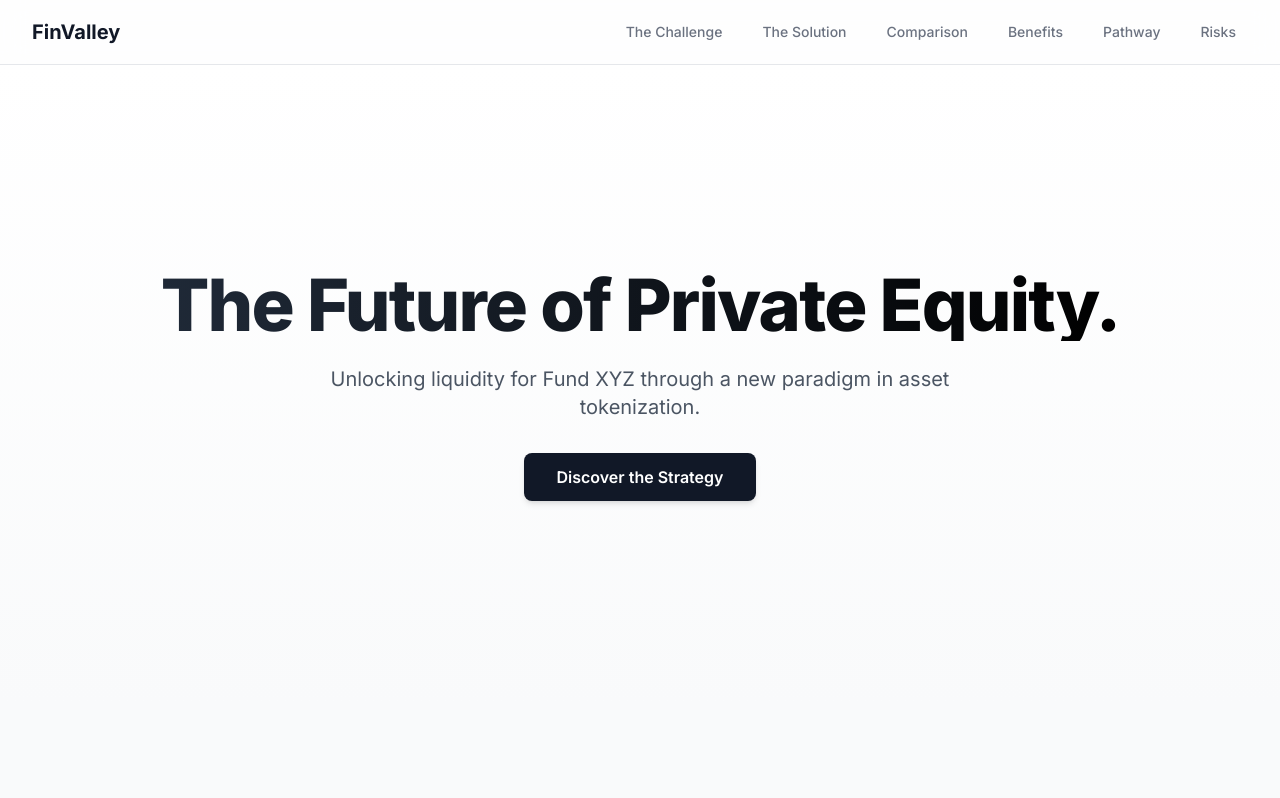
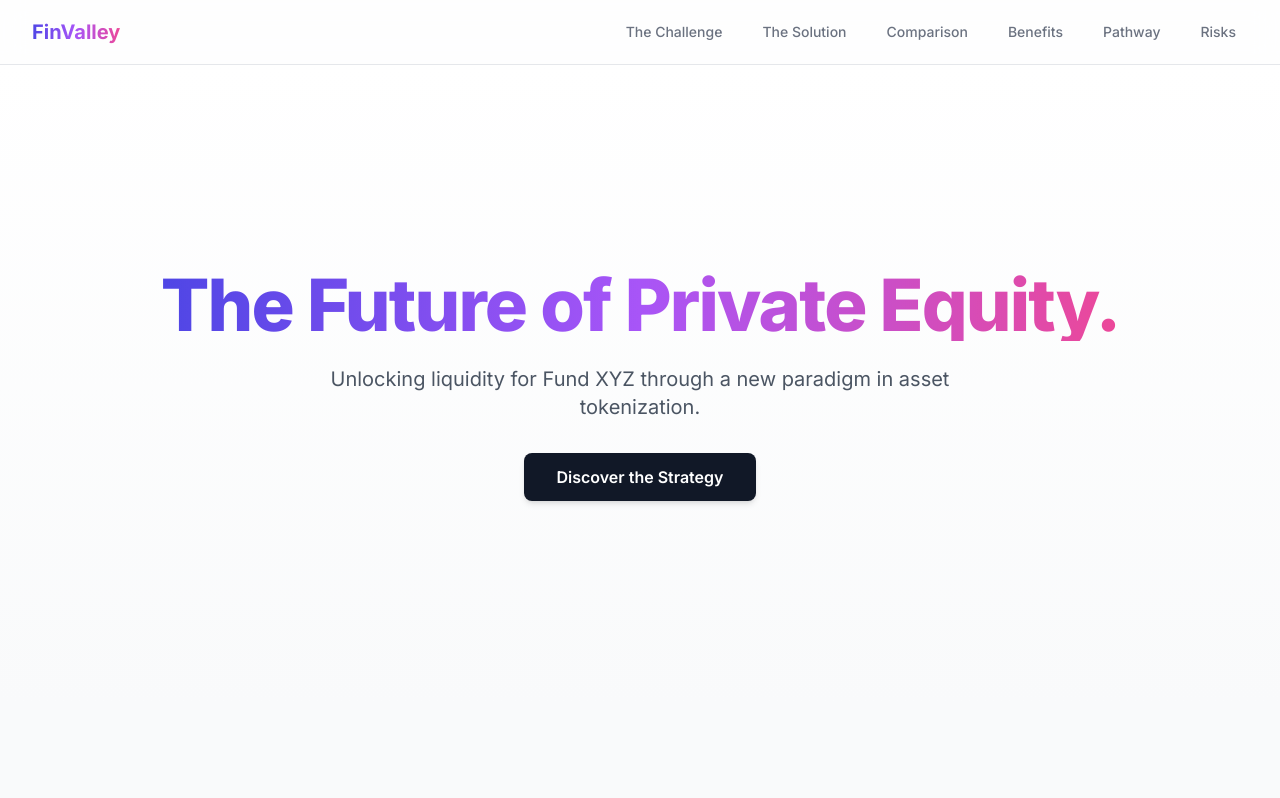
Before and after one commit to pranjalparashar1/ivpcase, a plain HTML site: page xyz.html in a window 1280 px wide. Shown: the top 798 px of the page. Drawn offline with nearby package versions, Linux system fonts and the light colour scheme.

Commit message:
Update xyz.html

```diff
--- a/xyz.html
+++ b/xyz.html
@@ -17,9 +17,12 @@
             -moz-osx-font-smoothing: grayscale;
         }
         .gradient-text {
-            background: linear-gradient(90deg, #1f2937, #000000);
+            background: linear-gradient(90deg, #4f46e5, #a855f7, #ec4899);
             -webkit-background-clip: text;
+            background-clip: text;
             -webkit-text-fill-color: transparent;
+            color: transparent;
+            display: inline-block;
         }
         .card {
              background-color: #ffffff;
@@ -58,7 +61,7 @@
         <nav class="max-w-7xl mx-auto px-4 sm:px-6 lg:px-8">
             <div class="flex items-center justify-between h-16">
                 <div class="flex items-center">
-                    <span class="font-bold text-xl text-gray-900">FinValley</span>
+                    <a href="index.html" class="font-bold text-xl gradient-text">FinValley</a>
                 </div>
                 <div class="hidden md:block">
                     <div class="ml-10 flex items-baseline space-x-4">
@@ -322,7 +325,7 @@
     <!-- Footer -->
     <footer class="bg-gray-50">
         <div class="max-w-7xl mx-auto py-12 px-4 sm:px-6 lg:px-8 text-center">
-            <p class="text-gray-500">&copy; 2025 FinValley. All rights reserved. This document is for informational purposes only.</p>
+            <p class="text-center text-sm text-gray-500">Team Purple Reign for IVP - FinValley 9.0</p>
         </div>
     </footer>
 
```
